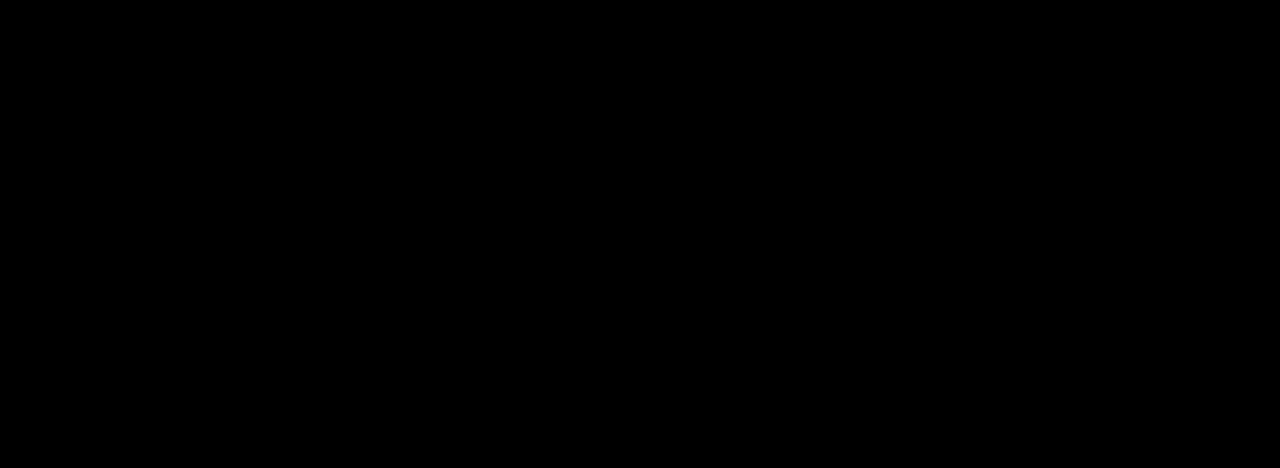
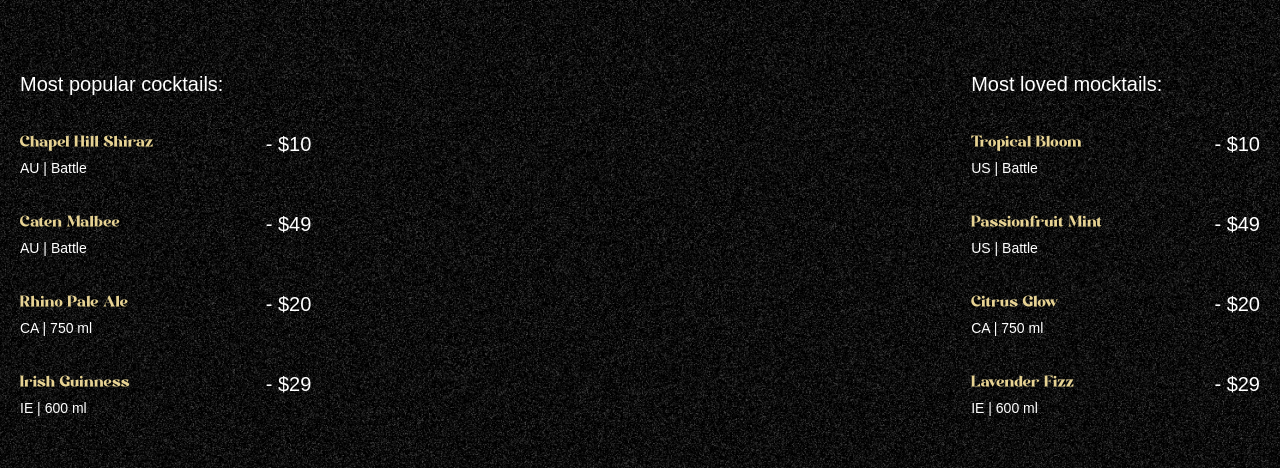
Before and after one commit to ArpitChalke/gsap_cocktails, a React (Vite) app: page / in a window 1280 px wide. Shown: the part 890-1358 px from the top of the page. Built offline with nearby package versions, Linux system fonts and the light colour scheme; a web font is replaced by a local one.

Commit message:
Implement Cocktails Section

```diff
--- a/src/App.jsx
+++ b/src/App.jsx
@@ -3,6 +3,7 @@
 import gsap from 'gsap';
 import Navbar from './components/Navbar.jsx';
 import Hero from './components/Hero.jsx';
+import Cocktails from './components/Cocktails.jsx';
 
 gsap.registerPlugin(ScrollTrigger, SplitText);
 
@@ -11,7 +12,7 @@
     <main>
         <Navbar />
         <Hero />
-        <div className="h-dvh bg-black"></div>
+        <Cocktails />
     </main>
   )
 }
--- /dev/null
+++ b/src/components/Cocktails.jsx
@@ -0,0 +1,68 @@
+import { useGSAP } from '@gsap/react'
+import gsap from 'gsap'
+import React from 'react'
+import { cocktailLists, mockTailLists } from '../../constants'
+
+const Cocktails = () => {
+    useGSAP(() => {
+        const parallaxTimeline = gsap.timeline({
+            scrollTrigger: {
+                trigger: '#cocktails',
+                start: 'top 30%',
+                end: 'bottom 80%',
+                scrub: true
+            }
+        })
+
+        parallaxTimeline.from('#c-left-leaf', {
+            x: -100, y: 100
+        })
+        .from('#c-right-leaf', {
+            x: 100, y: 100
+        })
+    })
+
+    return (
+        <section id="cocktails" className="noisy">
+            <img src="/images/cocktail-left-leaf.png" alt="l-leaf" id='c-left-leaf' />
+            <img src="/images/cocktail-right-leaf.png" alt="r-leaf" id='c-right-leaf' />
+
+            <div className="list">
+                <div className="popular">
+                    <h2>Most popular cocktails:</h2>
+                    <ul>
+                        {cocktailLists.map(({
+                            name, country, detail, price
+                        }) => (
+                            <li key={name}>
+                                <div className="md:me-28">
+                                    <h3>{name}</h3>
+                                    <p>{country} | {detail}</p>
+                                </div>
+                                <span>- {price}</span>
+                            </li>
+                        ))}
+                    </ul>
+                </div>
+                <div className="loved">
+                    <h2>Most loved mocktails:</h2>
+                    <ul>
+                        {mockTailLists.map(({
+                            name, country, detail, price
+                        }) => (
+                            <li key={name}>
+                                <div className="me-28">
+                                    <h3>{name}</h3>
+                                    <p>{country} | {detail}</p>
+                                </div>
+                                <span>- {price}</span>
+                            </li>
+                        ))}
+                    </ul>
+                </div>
+            </div>
+        </section>
+    )
+}
+
+export default Cocktails
```
